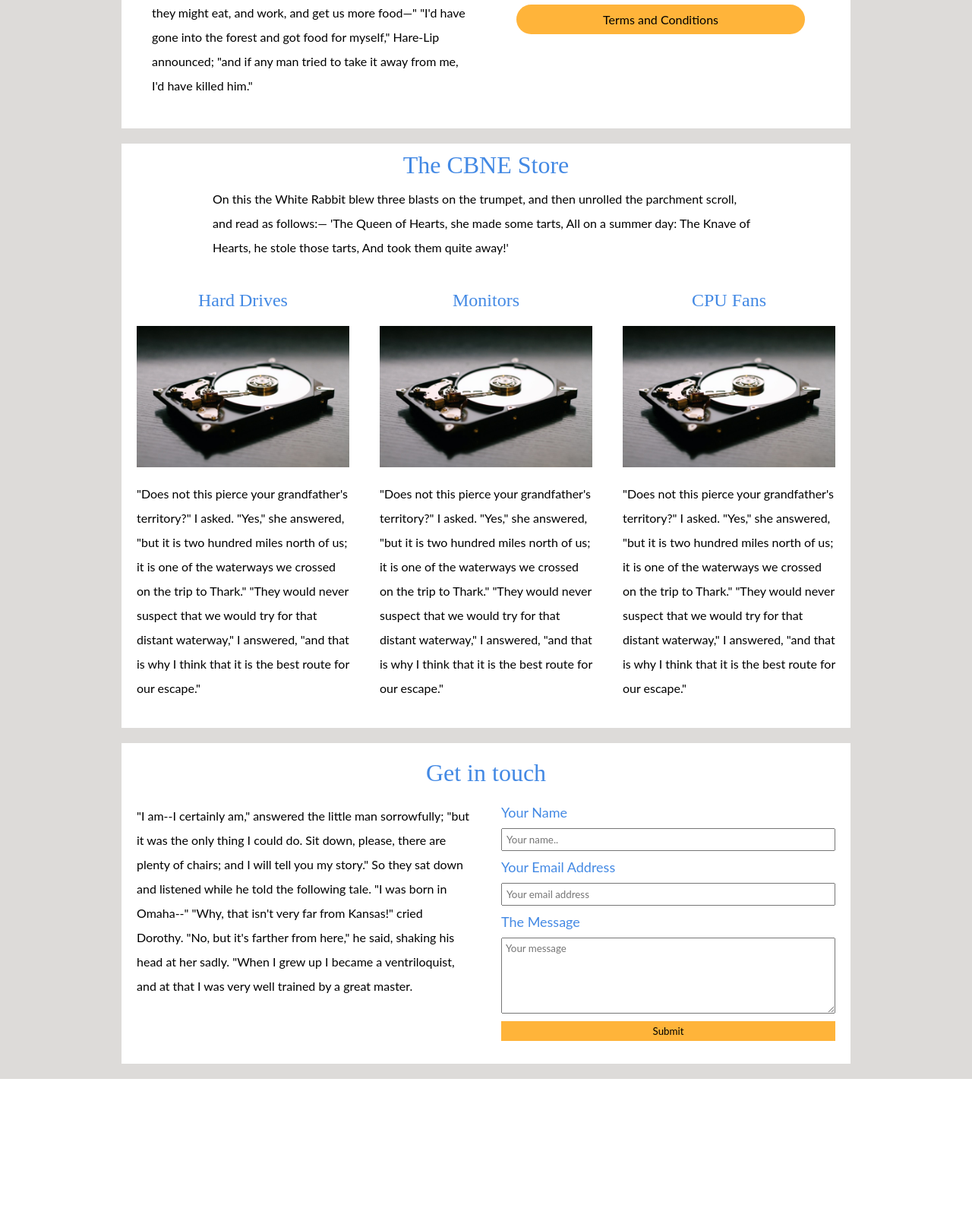
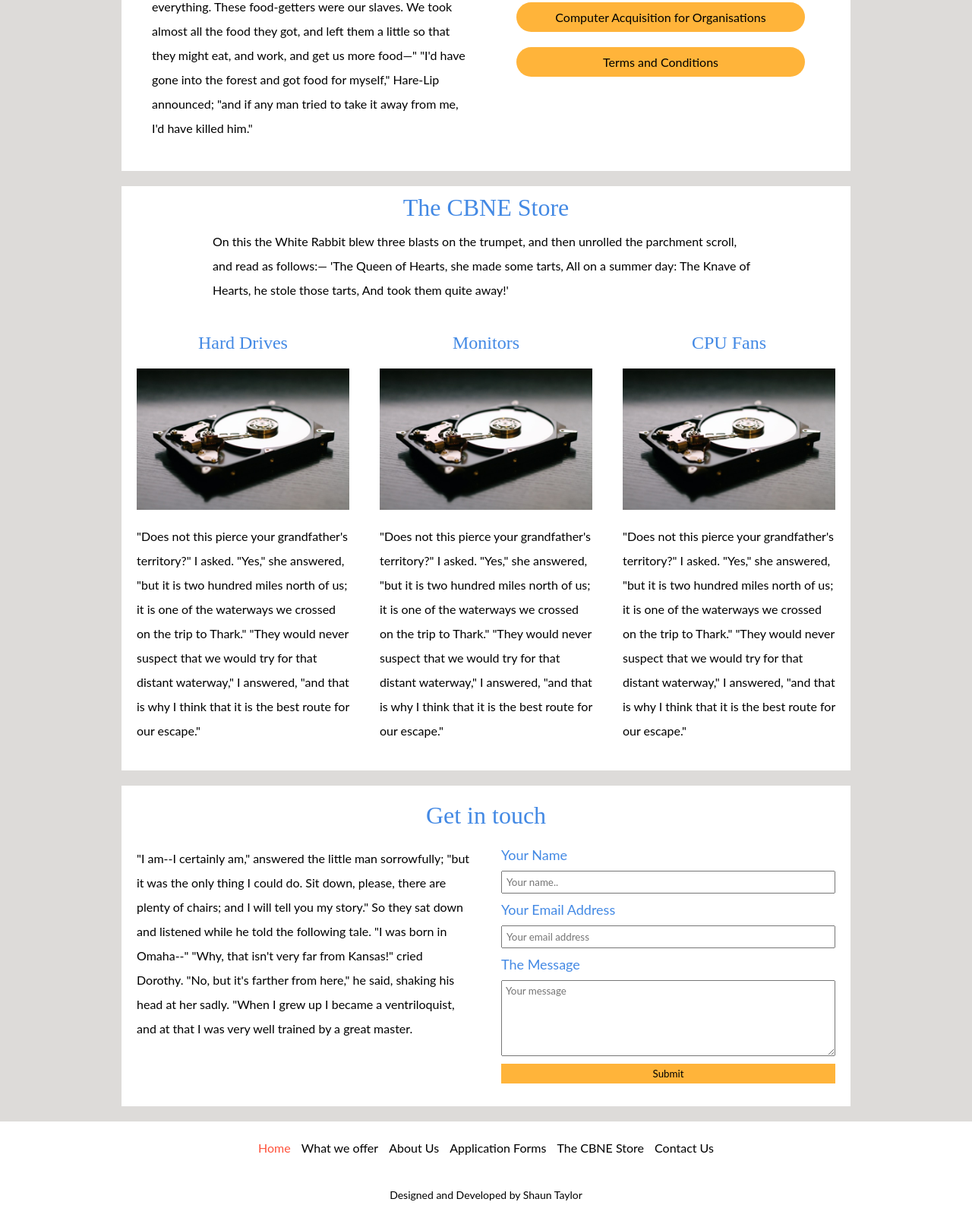
Before and after one commit to darthbobcat/cbne, a PHP site: page / in a window 1280 px wide. Shown: the part 2047-3654 px from the top of the page at 76% size. Before the commit the page ends 3467 px from the top, so only its background shows below. Run offline with PHP 8.4, Linux system fonts and the light colour scheme.

Commit message:
added footer

```diff
--- a/css/site.css
+++ b/css/site.css
@@ -284,6 +284,27 @@ h6 {
   /*background-color: #B87200;*/
   box-shadow: inset 0 0 10px #4a5767;
 }
+
+/*Footer*/
+#main-footer {
+  background-color: #fff;
+  /*margin:0;
+  padding:0;*/
+  text-align: center;
+}
+#footer-menu{
+  text-align: center;
+  list-style: none;
+  margin:0 auto;
+  padding:1.25rem 0;
+}
+#footer-menu .mn-menu-item {
+  display: inline-block;
+}
+#credits {
+  font-size: 0.875rem;
+  padding-bottom: 1.25rem;
+}
 /* Media Queries */
 @media only screen and (min-width: 33.75em) {  /* 540px */
 
--- a/index.html
+++ b/index.html
@@ -29,7 +29,7 @@
         <div id="main-hero" class="content-section">
           <h1 id="mh-title">Welcome to CBNE</h1>
           <p id="mh-description">
-            Now that we know who you are, I know who I am. I'm not a mistake!
+            We recycle e-waste, and provide low cost access to computer equipment for those who need it most.
           </p>
           <a href="#" id="mh-calltoaction">Learn More</a>
         </div>
@@ -40,20 +40,30 @@
         <div id="what-we-offer">
           <h1 id="wwo-title">What We Offer</h1>
           <p id="store-description">
-            On this the White Rabbit blew three blasts on the trumpet, and then  unrolled the parchment scroll, and read as follows:&mdash; 'The Queen of Hearts, she made some tarts, All on a summer day: The Knave of Hearts, he stole those tarts, And took them quite away!'
+            We offer low cost computers to concession card holders (pensioner, disability, and low income), students, and not for profit community groups. Our goal is to help cross the digital and economic divide in Australia. Our computers are all refurbished from donated stock. We are a licensed Microsoft refurbisher, and we offer either Microsoft Windows 10, or the free Ubuntu operating system. All our machines come internet ready. All machines come with your choice of the Microsoft Office Suite, or the free Libreoffice.
           </p>
           <div class="offer-column">
             <h2 class='offer-title'>Desktops</h2>
             <img src="img/desktop-product.jpg" class="offer-image" />
             <p class="offer-content">
-              This was beyond the boys, and they let it slip by, words and thoughts,  as a mere senile wandering in the narrative. "Our food-getters were called freemen. This was a joke. We of the  ruling classes owned all the land, all the machines, everything. These  food-getters were our slaves. We took almost all the food they got, and  left them a little so that they might eat, and work, and get us more  food&mdash;" "I'd have gone into the forest and got food for myself," Hare-Lip  announced; "and if any man tried to take it away from me, I'd have  killed him."
+              Our standard desktop system costs $100 ($110 with Microsoft Office Suite).
+              It comes with the following hardware at a minimum:
+              <ul>
+                <li>Dual core processor</li>
+                <li>2 GB of RAM</li>
+                <li>80GB hard drive</li>
+                <li>DVD Drive</li>
+                <li>Keyboard, mouse, and LCD Screen</li>
+                <li>Your choice of Windows 10 or Ubuntu LTS</li>
+                <li>Microsoft Office Suite (Additional cost of $10) or the free Libreoffice suite</li>
+              </ul>
             </p>
           </div>
           <div class="offer-column">
             <h2 class='offer-title'>Laptops</h2>
             <img src="img/laptop-product.jpg" class="offer-image" />
             <p class="offer-content">
-              This was beyond the boys, and they let it slip by, words and thoughts,  as a mere senile wandering in the narrative. "Our food-getters were called freemen. This was a joke. We of the  ruling classes owned all the land, all the machines, everything. These  food-getters were our slaves. We took almost all the food they got, and  left them a little so that they might eat, and work, and get us more  food&mdash;" "I'd have gone into the forest and got food for myself," Hare-Lip  announced; "and if any man tried to take it away from me, I'd have  killed him."
+              We are usually able to offer laptop systems. Like the Desktop systems, these come with either Windows 10 or Ubuntu LTS. They also come with MS Office Suite or Libreoffice preinstalled. Unfortunately we cannot guarantee minimum specifications. We are able to guarantee that each laptop is configured to run responsively and will be fit for service.
             </p>
           </div>
         </div>
@@ -127,7 +137,17 @@
       </div>
     </main>
     <footer id="main-footer">
-
+      <ul id="footer-menu">
+        <li class="mn-menu-item mn-active"><a href="#">Home</a></li>
+        <li class="mn-menu-item"><a href="#">What we offer</a></li>
+        <li class="mn-menu-item"><a href="#">About Us</a></li>
+        <li class="mn-menu-item"><a href="#membership">Application Forms</a></li>
+        <li class="mn-menu-item"><a href="#">The CBNE Store</a></li>
+        <li class="mn-menu-item"><a href="#">Contact Us</a></li>
+      </ul>
+      <p id="credits">
+        Designed and Developed by Shaun Taylor
+      </p>
     </footer>
   </div>
 
```
Also changed, not shown: img/Logo.svg.
